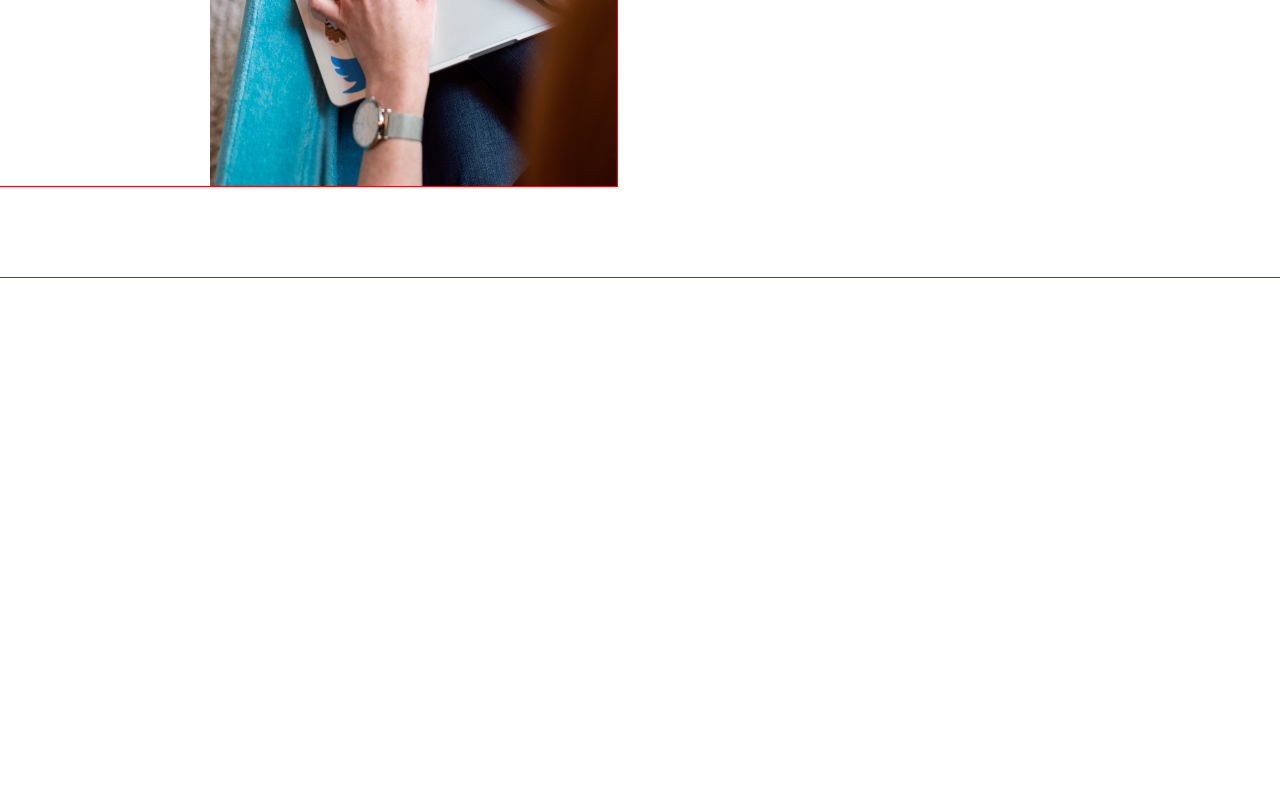
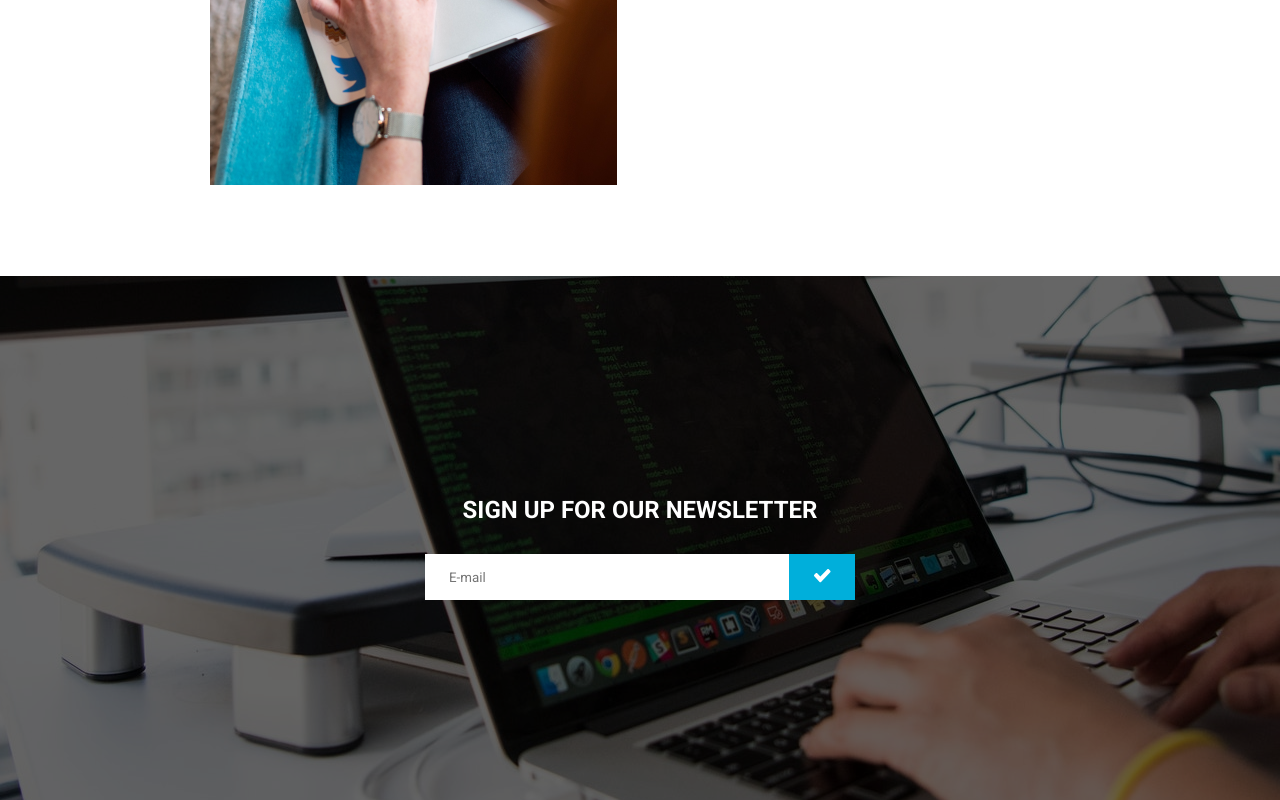
Before and after one commit to avvvr/JS2020Q3, a plain HTML site: page webdev/index.html in a window 1280 px wide. Shown: the part 2460-3260 px from the top of the page. Before the commit the page ends 2738 px from the top, so only its background shows below. Drawn offline with Linux system fonts and the light colour scheme.

Commit message:
feat: add "Sign Up" block

```diff
--- a/webdev/index.html
+++ b/webdev/index.html
@@ -53,7 +53,8 @@
                         a smart Design</h2>
                     <div class="rappresent-text">Tasks accompanying and related to programming include: testing,
                         debugging, source code maintenance,
-                        <strong>implementation of build systems</strong>, and management of derived artifacts, such as the machine
+                        <strong>implementation of build systems</strong>, and management of derived artifacts, such as
+                        the machine
                         code of computer programs. </div>
                     <div class="btn-main-box">
                         <button class="btn-main">GET STARTED</button>
@@ -100,17 +101,31 @@
                 </div>
             </div>
         </section>
-
-        <section class="implement test">
-            <figure class="left-implement test">
+        <section class="implement">
+            <figure class="left-implement">
                 <img src="./assets/content-image-2.png">
             </figure>
             <div class="right-implement">
                 <div>
                     <h2 class="dark-bold-h2">Implement right Code</h2>
-                    <div class="implement-text">These might be considered part of the <strong>programming process</strong>, but often the term software development is used for this larger process with the term programming, implementation</div>
+                    <div class="implement-text">These might be considered part of the <strong>programming
+                            process</strong>, but often the term software development is used for this larger process
+                        with the term programming, implementation</div>
                     <div class="btn-main-box">
                         <button class="btn-main">GET STARTED</button>
+                    </div>
+                </div>
+            </div>
+        </section>
+        <section class="sign-up">
+            <div class="form">
+                <div class="form-header">sign up for our newsletter</div>
+                <div class="email-box">
+                    <input class="email" type="email" placeholder="E-mail">
+                    <div class="submit-box">
+                        <button class="submit">
+                            <img class="submit-img" src="./assets/check-icon.svg">
+                        </button>
                     </div>
                 </div>
             </div>
--- a/webdev/style.css
+++ b/webdev/style.css
@@ -2,10 +2,10 @@
 
 :root {
     --blue: #00AFDB;
+    --dark-blue: #009CC2;
     --dark: #373737;
     --dark-grey: #4E4E4E;
-    --light-greu: #B2B2B2;
-    /*#7D7D7D;*/
+    --light-greu: #B2B2B2; /*#7D7D7D;*/
 }
 
 * {
@@ -355,3 +355,69 @@ h2 {
     margin-top: 20px;
     margin-bottom: 30px;
 }
+
+/**/
+/*-----------SIGN UP-----------*/
+/**/
+
+.sign-up{
+    display: flex;
+    align-items: center;
+    justify-content: center;
+    width: 1600px;
+    height: 524px;
+
+    background-image: url("./assets/bg-image-2.png");
+    background-position: center;
+    /*color: white;*/
+}
+
+.form{
+    display: flex;
+    align-items: center;
+    flex-direction: column;
+    margin-top: 20px;
+}
+
+.form-header{
+    font-size: 24px;
+    font-weight: bold;
+    text-transform: uppercase;
+    margin-bottom: 30px;
+}
+
+.email-box{
+    display: flex;
+}
+
+.email{
+    padding-left: 24px;
+    width: 340px;
+    height: 46px;
+
+    border: none;
+}
+
+.submit-box{
+    display: flex;
+    align-items: center;
+    justify-content: center;
+    width: 66px;
+    height: 46px;
+}
+
+.submit{
+    width: 66px;
+    height: 46px;
+
+    /*background-image: url("./assets/check-icon.svg");
+    background-repeat: no-repeat; /*Убираем повтор изображения*/
+    background-color: var(--blue);
+    border: none;
+}
+
+.submit:hover{
+    cursor: pointer;
+    background-color: var(--dark-blue);
+    border: none;
+}
```
Also changed, not shown: webdev/assets/bg-image-2.png (added), webdev/assets/check-icon.svg (added).
